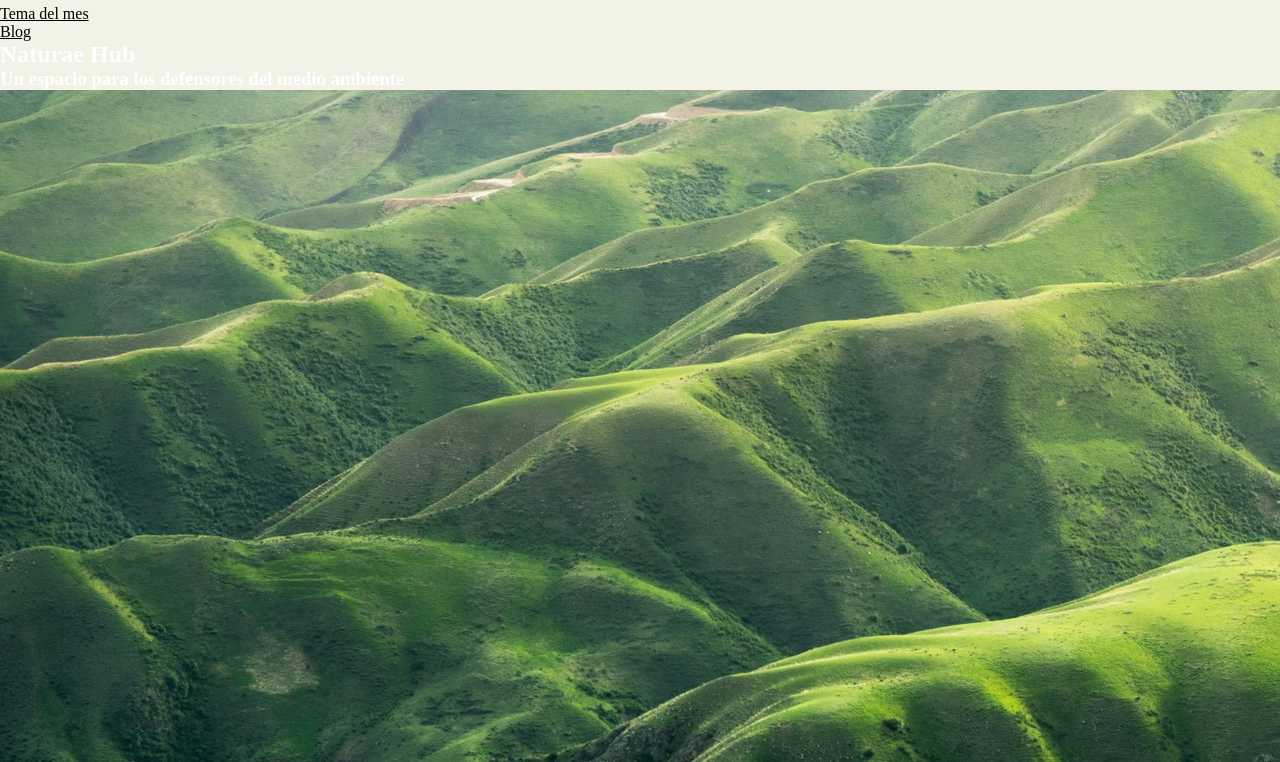
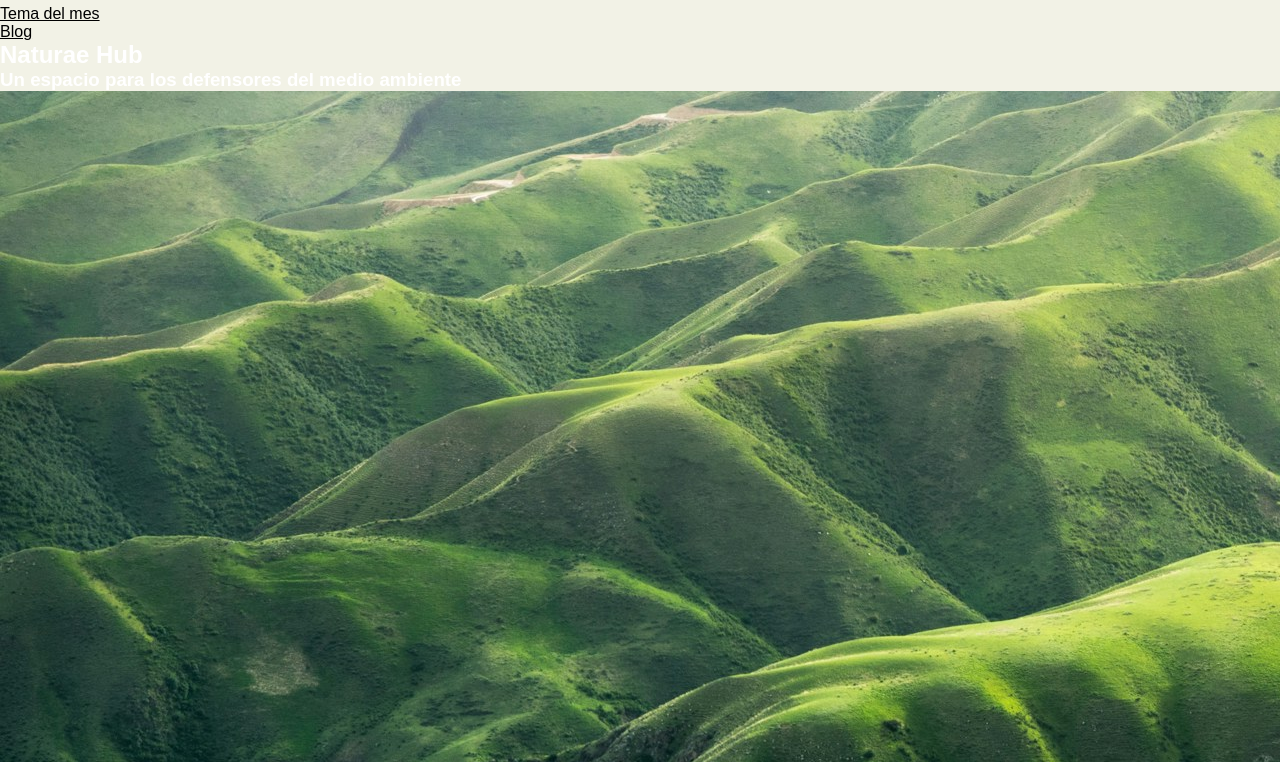
Before and after one commit to egarval/html_css_p3, a plain HTML site: page index.html in a window 1280 px wide. Shown: the part 38-800 px from the top of the page. Drawn offline with Linux system fonts and the light colour scheme.

Commit message:
Primera version tipografia

```diff
--- a/css/estilos.css
+++ b/css/estilos.css
@@ -10,6 +10,11 @@
 *::after {
     box-sizing: border-box;
 
+}
+
+html {
+    /* Tipografía usada en toda la web */
+    font-family: 'Alegreya', sans-serif;
 }
 
 header, footer {
--- a/index.html
+++ b/index.html
@@ -16,6 +16,12 @@
     <meta name="author" content="Efrén García Valencia">
     <meta name="description"
         content="Página Naturae Hub index para el trabajo PEC 3 de la asignatura de HTML y CSS; tiene una explicación de que es la web y opciones para suscribirse a un newsletter">
+
+	<!-- Fuentes de letra online-->
+	<!-- Los dos primeros links la carga de la fuente de letra -->
+    <link rel="preconnect" href="https://fonts.googleapis.com">
+    <link rel="preconnect" href="https://fonts.gstatic.com" crossorigin>
+    <link href="https://fonts.googleapis.com/css2?family=Alegreya+Sans:ital,wght@0,400;0,700;1,400;1,700&display=swap" rel="stylesheet">
 
     <!-- Icono personalizado -->
     <link rel="shortcut icon" href="img/favicon.png" type="image/x-icon">
```
Also changed, not shown: blog.html (+6 -0 lines), post.html (+6 -0 lines), tema-del-mes.html (+6 -0 lines).
